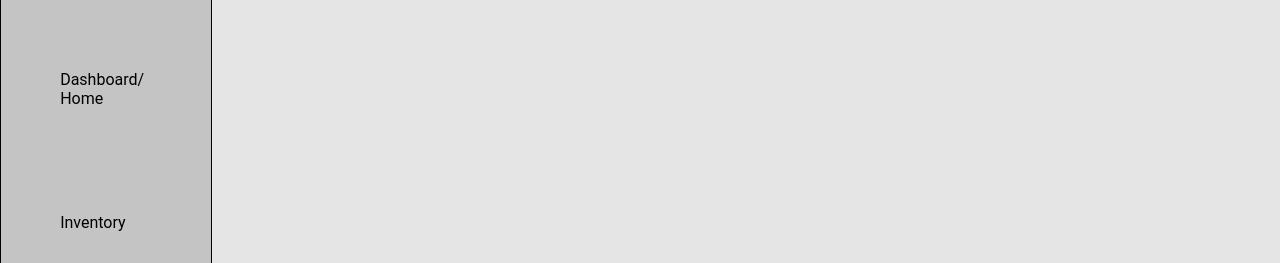
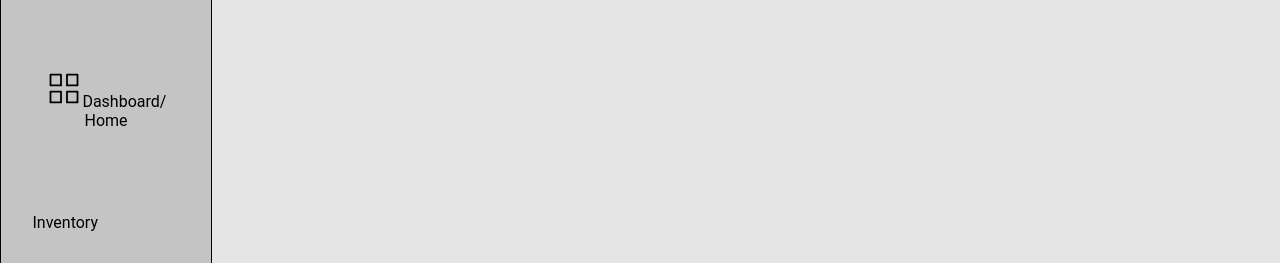
Before and after one commit to marcusgchan/avagrows-inventory-tracker-client, a React (Create React App) app: page / in a window 1280 px wide. Shown: the part 156-419 px from the top of the page. Built offline with nearby package versions, Linux system fonts and the light colour scheme.

Commit message:
added home logo

```diff
--- a/src/components/Layout.js
+++ b/src/components/Layout.js
@@ -29,10 +29,10 @@ function Layout() {
       </header>
       <nav className={styles.navBar}>
         <div className={styles.homeButton}>
+          <img src={grid} alt="" className={styles.gridImg}></img>
           Dashboard/<br></br>Home
         </div>
         <div className={styles.inventoryButton} type="button">
-          <img src="" alt=""></img>
           Inventory
         </div>
         <div className={styles.supplierButton} type="button">
--- a/src/components/styles/Layout.module.css
+++ b/src/components/styles/Layout.module.css
@@ -87,6 +87,7 @@
   background-color: var(--main-bg-clr);
   border: 1px black solid;
   display: grid;
+  grid-template-columns: 70%;
   grid-template-rows: 10% 11.5% 11.5% 11.5% 11.5%;
   grid-template-areas:
     "."
@@ -97,7 +98,11 @@
 }
 
 .homeButton {
+  text-align: center;
   grid-area: home;
+}
+.gridImg {
+  width: 25%;
 }
 
 .inventoryButton {
```
